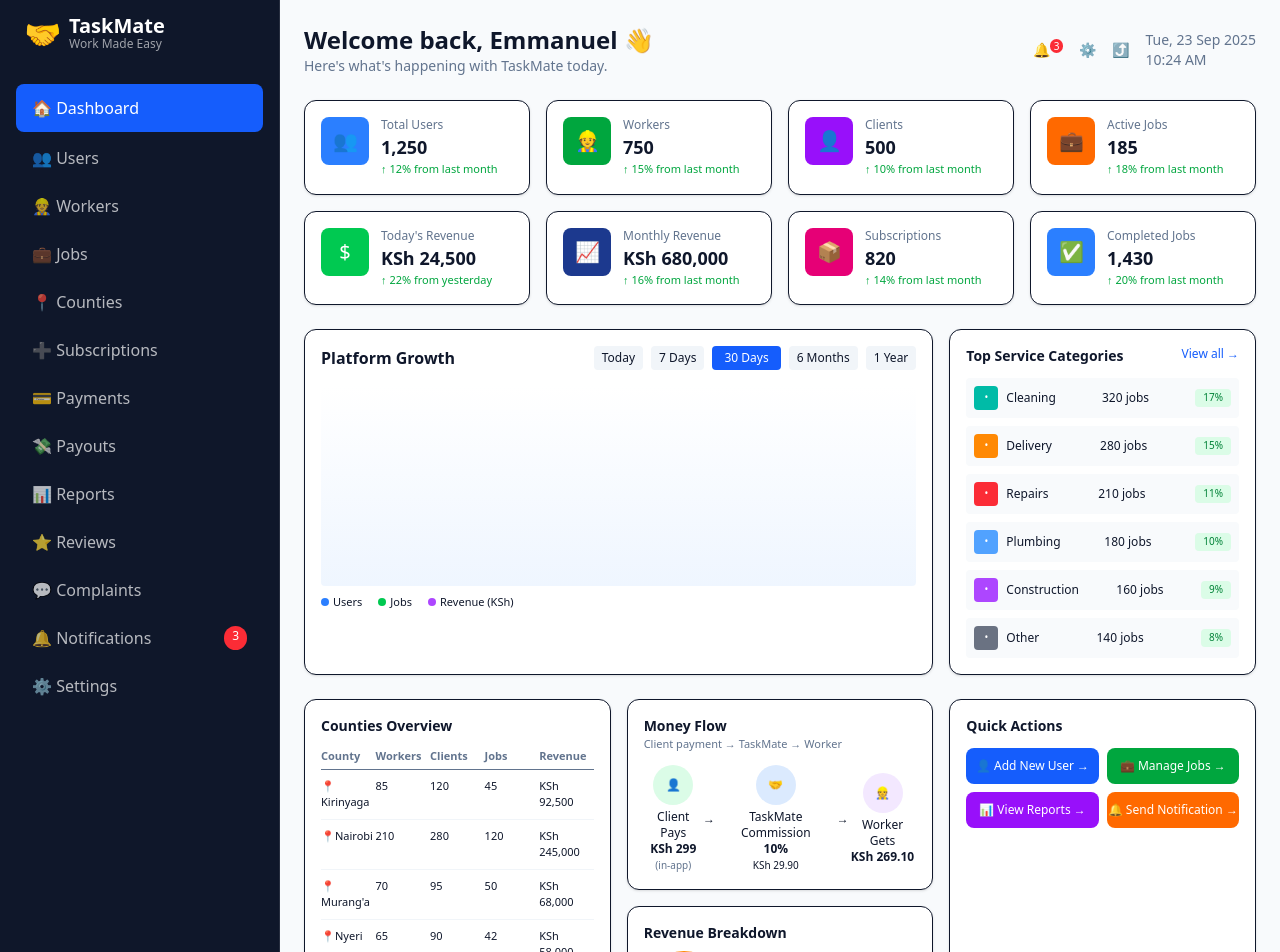
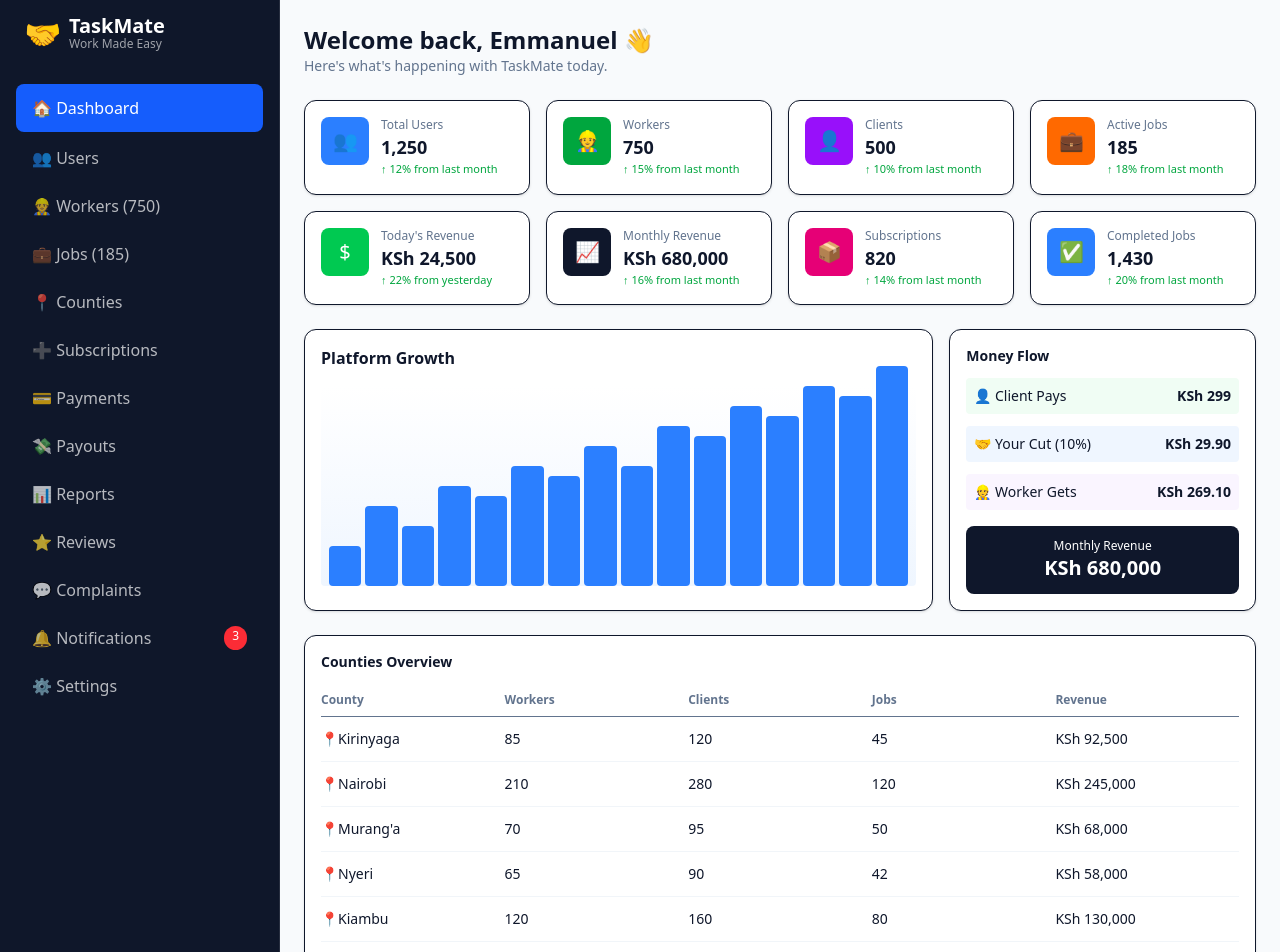
Before and after one commit to njoguemmanuel04-lgtm/taskmate, a Next.js app: page /admin in a window 1280 px wide. Shown: the top 952 px of the page. Built offline with nearby package versions, Linux system fonts and the light colour scheme.

Commit message:
Update page.tsx

```diff
--- a/app/admin/page.tsx
+++ b/app/admin/page.tsx
@@ -2,13 +2,15 @@
 import { useState } from 'react';
 
 export default function SuperAdminDashboard() {
+  const [menuOpen, setMenuOpen] = useState(false);
+
   const stats = [
     { label: "Total Users", value: "1,250", growth: "12% from last month", color: "bg-blue-500", icon: "👥" },
     { label: "Workers", value: "750", growth: "15% from last month", color: "bg-green-600", icon: "👷" },
     { label: "Clients", value: "500", growth: "10% from last month", color: "bg-purple-600", icon: "👤" },
     { label: "Active Jobs", value: "185", growth: "18% from last month", color: "bg-orange-500", icon: "💼" },
     { label: "Today's Revenue", value: "KSh 24,500", growth: "22% from yesterday", color: "bg-green-500", icon: "$" },
-    { label: "Monthly Revenue", value: "KSh 680,000", growth: "16% from last month", color: "bg-blue-900", icon: "📈" },
+    { label: "Monthly Revenue", value: "KSh 680,000", growth: "16% from last month", color: "bg-slate-900", icon: "📈" },
     { label: "Subscriptions", value: "820", growth: "14% from last month", color: "bg-pink-600", icon: "📦" },
     { label: "Completed Jobs", value: "1,430", growth: "20% from last month", color: "bg-blue-500", icon: "✅" },
   ];
@@ -20,36 +22,33 @@ export default function SuperAdminDashboard() {
     { county: "Nyeri", workers: 65, clients: 90, jobs: 42, revenue: "KSh 58,000" },
     { county: "Kiambu", workers: 120, clients: 160, jobs: 80, revenue: "KSh 130,000" },
     { county: "Nakuru", workers: 95, clients: 130, jobs: 65, revenue: "KSh 98,000" },
-    { county: "Mombasa", workers: 60, clients: 85, jobs: 40, revenue: "KSh 72,000" },
-    { county: "Others", workers: 45, clients: 60, jobs: 25, revenue: "KSh 40,000" },
-  ];
-
-  const services = [
-    { name: "Cleaning", jobs: "320 jobs", percent: "17%", color: "bg-teal-500" },
-    { name: "Delivery", jobs: "280 jobs", percent: "15%", color: "bg-orange-400" },
-    { name: "Repairs", jobs: "210 jobs", percent: "11%", color: "bg-red-500" },
-    { name: "Plumbing", jobs: "180 jobs", percent: "10%", color: "bg-blue-400" },
-    { name: "Construction", jobs: "160 jobs", percent: "9%", color: "bg-purple-500" },
-    { name: "Other", jobs: "140 jobs", percent: "8%", color: "bg-gray-500" },
   ];
 
   return (
-    <div className="flex min-h-screen bg-[#0f172a] text-white">
+    <div className="flex min-h-screen bg-[#f8fafc]">
+      {/* MOBILE TOP BAR */}
+      <div className="lg:hidden fixed top-0 left-0 right-0 z-50 bg-[#0f172a] text-white p-4 flex justify-between items-center">
+        <div className="flex items-center gap-2">
+          <button onClick={()=>setMenuOpen(!menuOpen)} className="text-2xl">☰</button>
+          <span className="font-bold">🤝 TaskMate</span>
+        </div>
+        <span className="text-sm">Emmanuel 👑</span>
+      </div>
+
       {/* SIDEBAR */}
-      <div className="w-[280px] bg-[#0f172a] border-r border-white/10 p-4 flex flex-col">
-        <div className="flex items-center gap-2 mb-8 px-2">
+      <div className={`w-[280px] bg-[#0f172a] text-white border-r border-white/10 p-4 flex flex-col fixed lg:static inset-y-0 left-0 z-40 transform transition-transform lg:translate-x-0 ${menuOpen? 'translate-x-0' : '-translate-x-full'} lg:flex`}>
+        <div className="flex items-center gap-2 mb-8 px-2 mt-12 lg:mt-0">
           <div className="text-3xl">🤝</div>
           <div>
             <h1 className="font-bold text-xl leading-none">TaskMate</h1>
             <p className="text-xs text-white/60">Work Made Easy</p>
           </div>
         </div>
-
-        <div className="space-y-1">
+        <div className="space-y-1 overflow-y-auto">
           <div className="bg-blue-600 rounded-lg px-4 py-3 flex items-center gap-3 font-medium">🏠 Dashboard</div>
-          <div className="px-4 py-2.5 text-white/70 hover:bg-white/5 rounded-lg cursor-pointer flex justify-between">👥 Users <span className="text-xs"></span></div>
-          <div className="px-4 py-2.5 text-white/70 hover:bg-white/5 rounded-lg cursor-pointer">👷 Workers</div>
-          <div className="px-4 py-2.5 text-white/70 hover:bg-white/5 rounded-lg cursor-pointer">💼 Jobs</div>
+          <div className="px-4 py-2.5 text-white/70 hover:bg-white/5 rounded-lg cursor-pointer">👥 Users</div>
+          <div className="px-4 py-2.5 text-white/70 hover:bg-white/5 rounded-lg cursor-pointer">👷 Workers (750)</div>
+          <div className="px-4 py-2.5 text-white/70 hover:bg-white/5 rounded-lg cursor-pointer">💼 Jobs (185)</div>
           <div className="px-4 py-2.5 text-white/70 hover:bg-white/5 rounded-lg cursor-pointer">📍 Counties</div>
           <div className="px-4 py-2.5 text-white/70 hover:bg-white/5 rounded-lg cursor-pointer">➕ Subscriptions</div>
           <div className="px-4 py-2.5 text-white/70 hover:bg-white/5 rounded-lg cursor-pointer">💳 Payments</div>
@@ -59,8 +58,8 @@ export default function SuperAdminDashboard() {
           <div className="px-4 py-2.5 text-white/70 hover:bg-white/5 rounded-lg cursor-pointer">💬 Complaints</div>
           <div className="px-4 py-2.5 text-white/70 hover:bg-white/5 rounded-lg cursor-pointer flex justify-between">🔔 Notifications <span className="bg-red-500 text-white text-xs px-2 py-0.5 rounded-full">3</span></div>
           <div className="px-4 py-2.5 text-white/70 hover:bg-white/5 rounded-lg cursor-pointer">⚙️ Settings</div>
+          <button onClick={()=>setMenuOpen(false)} className="lg:hidden w-full mt-4 bg-white/10 py-2 rounded">✕ Close</button>
         </div>
-
         <div className="mt-auto bg-white/5 rounded-xl p-4 flex items-center gap-3">
           <img src="https://i.pravatar.cc/100?img=12" className="w-10 h-10 rounded-full" />
           <div>
@@ -72,122 +71,59 @@ export default function SuperAdminDashboard() {
       </div>
 
       {/* MAIN */}
-      <div className="flex-1 bg-[#f8fafc] text-slate-900 p-6 overflow-auto">
-        <div className="flex justify-between items-center mb-6">
-          <div>
-            <h1 className="text-2xl font-bold">Welcome back, Emmanuel 👋</h1>
-            <p className="text-slate-500 text-sm">Here's what's happening with TaskMate today.</p>
-          </div>
-          <div className="flex items-center gap-4 text-sm text-slate-500">
-            <span>🔔<sup className="bg-red-500 text-white rounded-full px-1 text-[10px]">3</sup></span>
-            <span>⚙️</span>
-            <span>⤴️</span>
-            <span>Tue, 23 Sep 2025<br/>10:24 AM</span>
-          </div>
+      <div className="flex-1 bg-[#f8fafc] text-slate-900 p-4 lg:p-6 overflow-auto mt-16 lg:mt-0">
+        <div className="mb-6">
+          <h1 className="text-xl lg:text-2xl font-bold">Welcome back, Emmanuel 👋</h1>
+          <p className="text-slate-500 text-sm">Here's what's happening with TaskMate today.</p>
         </div>
 
-        {/* STATS GRID */}
-        <div className="grid grid-cols-4 gap-4 mb-6">
+        {/* STATS - NOW RESPONSIVE */}
+        <div className="grid grid-cols-1 sm:grid-cols-2 lg:grid-cols-4 gap-4 mb-6">
           {stats.map((s, i) => (
             <div key={i} className="bg-white rounded-xl p-4 shadow-sm border flex gap-3">
-              <div className={`w-12 h-12 ${s.color} rounded-lg flex items-center justify-center text-white text-xl`}>{s.icon}</div>
-              <div>
+              <div className={`w-12 h-12 ${s.color} rounded-lg flex items-center justify-center text-white text-xl shrink-0`}>{s.icon}</div>
+              <div className="min-w-0">
                 <p className="text-xs text-slate-500">{s.label}</p>
-                <p className="font-bold text-lg">{s.value}</p>
+                <p className="font-bold text-lg truncate">{s.value}</p>
                 <p className="text-[11px] text-green-600">↑ {s.growth}</p>
               </div>
             </div>
           ))}
         </div>
 
-        <div className="grid grid-cols-3 gap-4 mb-6">
-          {/* PLATFORM GROWTH */}
-          <div className="col-span-2 bg-white rounded-xl p-4 shadow-sm border">
-            <div className="flex justify-between mb-4">
-              <h3 className="font-bold">Platform Growth</h3>
-              <div className="flex gap-2 text-xs">
-                <button className="px-2 py-1 rounded bg-slate-100">Today</button>
-                <button className="px-2 py-1 rounded bg-slate-100">7 Days</button>
-                <button className="px-3 py-1 rounded bg-blue-600 text-white">30 Days</button>
-                <button className="px-2 py-1 rounded bg-slate-100">6 Months</button>
-                <button className="px-2 py-1 rounded bg-slate-100">1 Year</button>
-              </div>
-            </div>
+        <div className="grid grid-cols-1 lg:grid-cols-3 gap-4 mb-6">
+          <div className="lg:col-span-2 bg-white rounded-xl p-4 shadow-sm border">
+            <h3 className="font-bold mb-4">Platform Growth</h3>
             <div className="h-[200px] bg-gradient-to-t from-blue-50 to-transparent rounded flex items-end gap-1 px-2">
-              {[20,40,30,50,45,60,55,70,60,80,75,90,85,100,95,110,105,120,115,130].map((h,i)=>(
-                <div key={i} className="flex-1 flex flex-col justify-end gap-1">
-                  <div style={{height: `${h*0.6}%`}} className="bg-blue-500 rounded-sm"></div>
-                </div>
+              {[20,40,30,50,45,60,55,70,60,80,75,90,85,100,95,110].map((h,i)=>(
+                <div key={i} style={{height: `${h}%`}} className="flex-1 bg-blue-500 rounded-sm"></div>
               ))}
             </div>
-            <div className="flex gap-4 text-[11px] mt-2">
-              <span className="flex items-center gap-1"><span className="w-2 h-2 bg-blue-500 rounded-full"></span>Users</span>
-              <span className="flex items-center gap-1"><span className="w-2 h-2 bg-green-500 rounded-full"></span>Jobs</span>
-              <span className="flex items-center gap-1"><span className="w-2 h-2 bg-purple-500 rounded-full"></span>Revenue (KSh)</span>
+          </div>
+          <div className="bg-white rounded-xl p-4 shadow-sm border">
+            <h3 className="font-bold text-sm mb-3">Money Flow</h3>
+            <div className="space-y-3 text-sm">
+              <div className="flex justify-between p-2 bg-green-50 rounded"><span>👤 Client Pays</span><b>KSh 299</b></div>
+              <div className="flex justify-between p-2 bg-blue-50 rounded"><span>🤝 Your Cut (10%)</span><b>KSh 29.90</b></div>
+              <div className="flex justify-between p-2 bg-purple-50 rounded"><span>👷 Worker Gets</span><b>KSh 269.10</b></div>
             </div>
-          </div>
-
-          {/* TOP SERVICES & COUNTIES */}
-          <div className="space-y-4">
-            <div className="bg-white rounded-xl p-4 shadow-sm border">
-              <div className="flex justify-between mb-3"><h3 className="font-bold text-sm">Top Service Categories</h3><span className="text-xs text-blue-600">View all →</span></div>
-              <div className="space-y-2">
-                {services.map((sv, idx) => (
-                  <div key={idx} className="flex justify-between items-center text-xs bg-slate-50 p-2 rounded">
-                    <div className="flex items-center gap-2"><span className={`w-6 h-6 ${sv.color} rounded flex items-center justify-center text-white text-[10px]`}>•</span>{sv.name}</div>
-                    <span>{sv.jobs}</span>
-                    <span className="bg-green-100 text-green-700 px-2 py-0.5 rounded text-[10px]">{sv.percent}</span>
-                  </div>
-                ))}
-              </div>
+            <div className="mt-4 p-3 bg-slate-900 text-white rounded-lg text-center">
+              <p className="text-xs">Monthly Revenue</p><p className="text-xl font-bold">KSh 680,000</p>
             </div>
           </div>
         </div>
 
-        <div className="grid grid-cols-3 gap-4">
-          <div className="bg-white rounded-xl p-4 shadow-sm border">
-            <h3 className="font-bold text-sm mb-2">Counties Overview</h3>
-            <div className="text-[11px]">
-              <div className="grid grid-cols-5 font-bold text-slate-500 py-1 border-b"> <span>County</span><span>Workers</span><span>Clients</span><span>Jobs</span><span>Revenue</span></div>
-              {counties.map((c,i)=>(
-                <div key={i} className="grid grid-cols-5 py-2 border-b border-slate-100"><span className="flex gap-1">📍{c.county}</span><span>{c.workers}</span><span>{c.clients}</span><span>{c.jobs}</span><span className="font-medium">{c.revenue}</span></div>
-              ))}
-            </div>
-          </div>
-
-          <div className="space-y-4">
-            <div className="bg-white rounded-xl p-4 shadow-sm border">
-              <h3 className="font-bold text-sm">Money Flow</h3>
-              <p className="text-[11px] text-slate-500 mb-3">Client payment → TaskMate → Worker</p>
-              <div className="flex justify-between items-center text-xs">
-                <div className="text-center"><div className="w-10 h-10 bg-green-100 rounded-full flex items-center justify-center mx-auto">👤</div><p className="mt-1">Client Pays<br/><b>KSh 299</b><br/><span className="text-[10px] text-slate-500">(in-app)</span></p></div>
-                <span>→</span>
-                <div className="text-center"><div className="w-10 h-10 bg-blue-100 rounded-full flex items-center justify-center mx-auto">🤝</div><p className="mt-1">TaskMate Commission<br/><b>10%</b><br/><span className="text-[10px]">KSh 29.90</span></p></div>
-                <span>→</span>
-                <div className="text-center"><div className="w-10 h-10 bg-purple-100 rounded-full flex items-center justify-center mx-auto">👷</div><p className="mt-1">Worker Gets<br/><b>KSh 269.10</b></p></div>
-              </div>
-            </div>
-            <div className="bg-white rounded-xl p-4 shadow-sm border">
-              <h3 className="font-bold text-sm">Revenue Breakdown</h3>
-              <div className="flex items-center gap-4 mt-2">
-                <div className="w-20 h-20 rounded-full border-[8px] border-blue-500 border-t-orange-400 border-r-green-500 flex items-center justify-center text-[10px] font-bold">KSh 680k<br/>Total</div>
-                <div className="text-xs space-y-1"><p>🔵 Subscriptions 62%</p><p>🟢 Commission 24%</p><p>🟠 Other 14%</p></div>
-              </div>
-            </div>
-          </div>
-
-          <div className="bg-white rounded-xl p-4 shadow-sm border">
-            <h3 className="font-bold text-sm mb-3">Quick Actions</h3>
-            <div className="grid grid-cols-2 gap-2">
-              <button className="bg-blue-600 text-white text-xs py-2.5 rounded-lg">👤 Add New User →</button>
-              <button className="bg-green-600 text-white text-xs py-2.5 rounded-lg">💼 Manage Jobs →</button>
-              <button className="bg-purple-600 text-white text-xs py-2.5 rounded-lg">📊 View Reports →</button>
-              <button className="bg-orange-500 text-white text-xs py-2.5 rounded-lg">🔔 Send Notification →</button>
-            </div>
+        <div className="bg-white rounded-xl p-4 shadow-sm border overflow-x-auto">
+          <h3 className="font-bold text-sm mb-3">Counties Overview</h3>
+          <div className="min-w-[500px]">
+            <div className="grid grid-cols-5 font-bold text-slate-500 text-xs py-2 border-b"> <span>County</span><span>Workers</span><span>Clients</span><span>Jobs</span><span>Revenue</span></div>
+            {counties.map((c,i)=>(
+              <div key={i} className="grid grid-cols-5 py-3 border-b border-slate-100 text-sm"><span>📍{c.county}</span><span>{c.workers}</span><span>{c.clients}</span><span>{c.jobs}</span><span className="font-medium">{c.revenue}</span></div>
+            ))}
           </div>
         </div>
 
-        <p className="text-center text-[11px] text-slate-400 mt-6">CEO Dashboard for Emmanuel Njogu • TaskMate Kenya 🇰🇪 • Super Admin Mode</p>
+        <p className="text-center text-[11px] text-slate-400 mt-6">CEO Dashboard for Emmanuel Njogu • TaskMate Kenya 🇰🇪 • Super Admin Mode • Mobile Optimized</p>
       </div>
     </div>
   );
```
